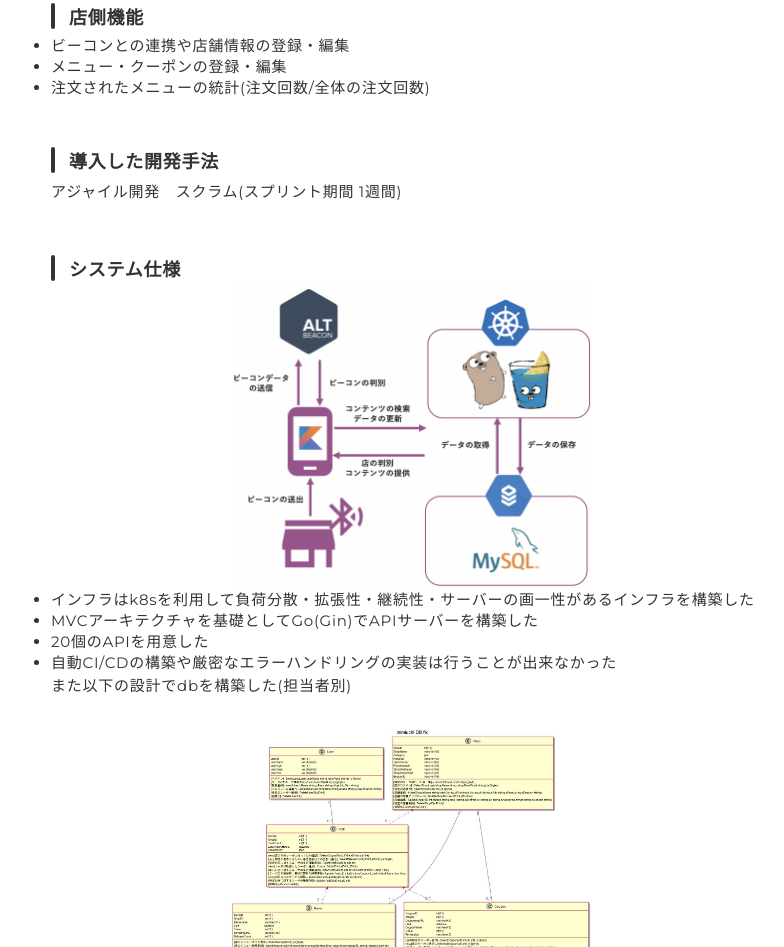
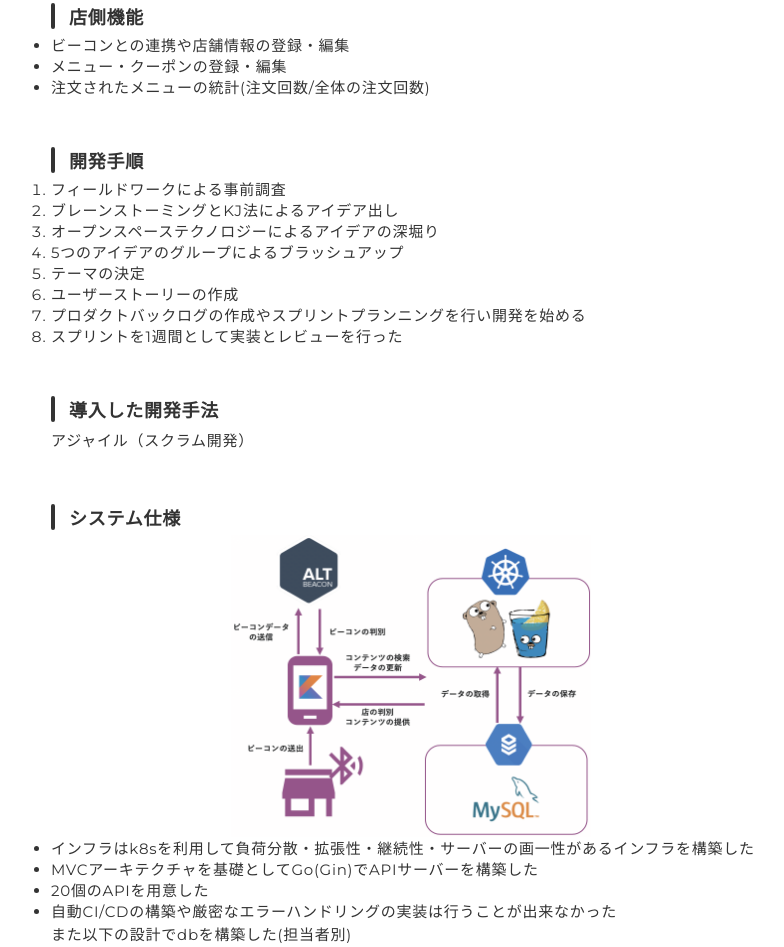
Before and after one commit to EbichanOO/EbichanOO.github.io, a plain HTML site: page mimiuchi-work.html in a window 1280 px wide. Shown: the part 2072-3019 px from the top of the page, without its empty margins (229-1013 px from the left). Drawn offline with nearby package versions, Linux system fonts and the light colour scheme.

Commit message:
[add]dev background

```diff
--- a/mimiuchi-work.html
+++ b/mimiuchi-work.html
@@ -75,8 +75,19 @@
               <li>メニュー・クーポンの登録・編集</li>
               <li>注文されたメニューの統計(注文回数/全体の注文回数)</li>
             </ul>
+            <h3>開発手順</h3>
+            <ol>
+              <li>フィールドワークによる事前調査</li>
+              <li>ブレーンストーミングとKJ法によるアイデア出し</li>
+              <li>オープンスペーステクノロジーによるアイデアの深堀り</li>
+              <li>5つのアイデアのグループによるブラッシュアップ</li>
+              <li>テーマの決定</li>
+              <li>ユーザーストーリーの作成</li>
+              <li>プロダクトバックログの作成やスプリントプランニングを行い開発を始める</li>
+              <li>スプリントを1週間として実装とレビューを行った</li>
+            </ol>
             <h3>導入した開発手法</h3>
-            <p>アジャイル開発　スクラム(スプリント期間 1週間)</p>
+            <p>アジャイル（スクラム開発）</p>
             <h3>システム仕様</h3>
             <img src="img/mimiuchi-system.png" style="display: block; margin: auto;" width="50%" height="50%" alt="">
             <ul>
```
Also changed, not shown: index.html (+7 -4 lines).
